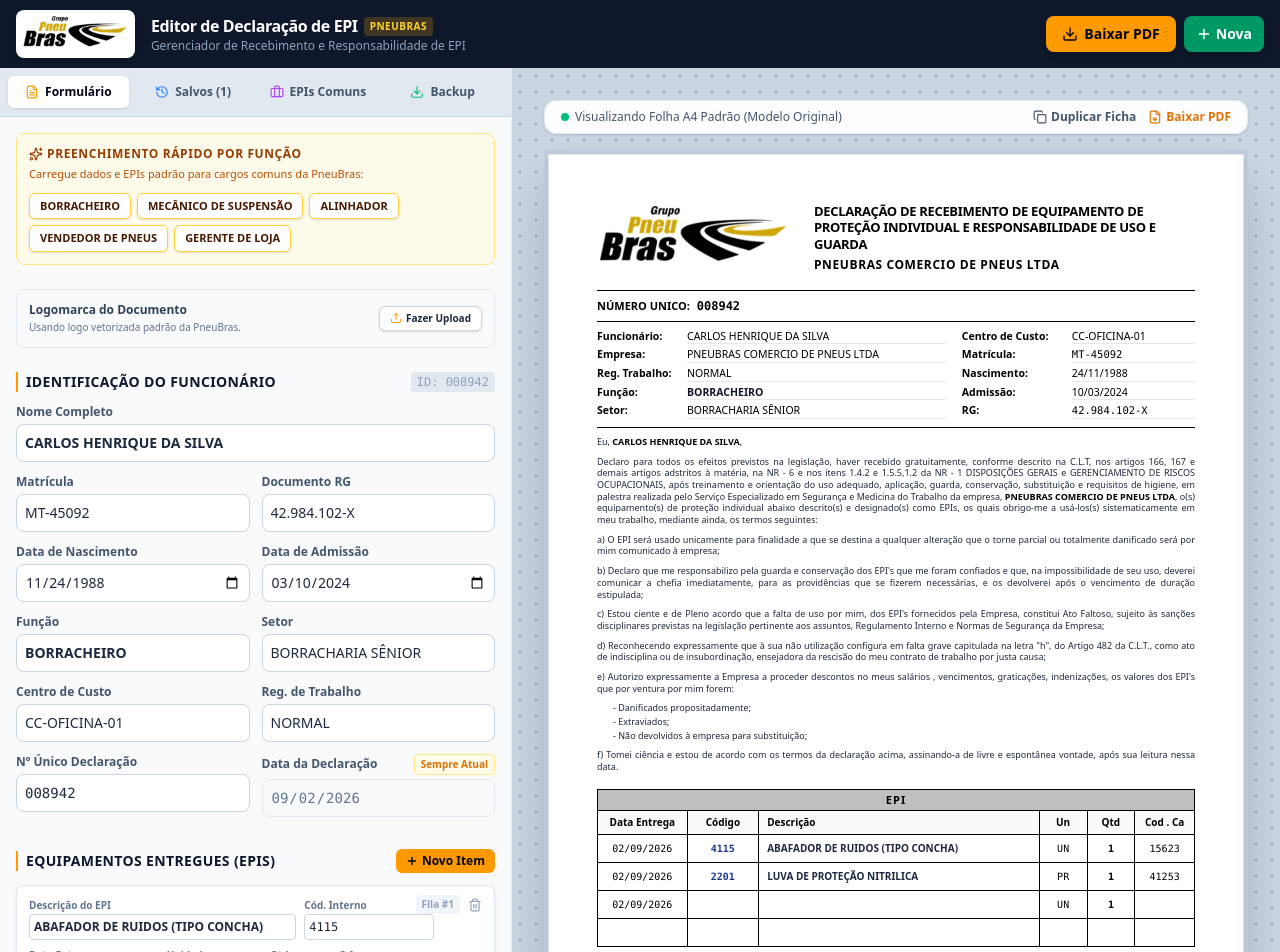
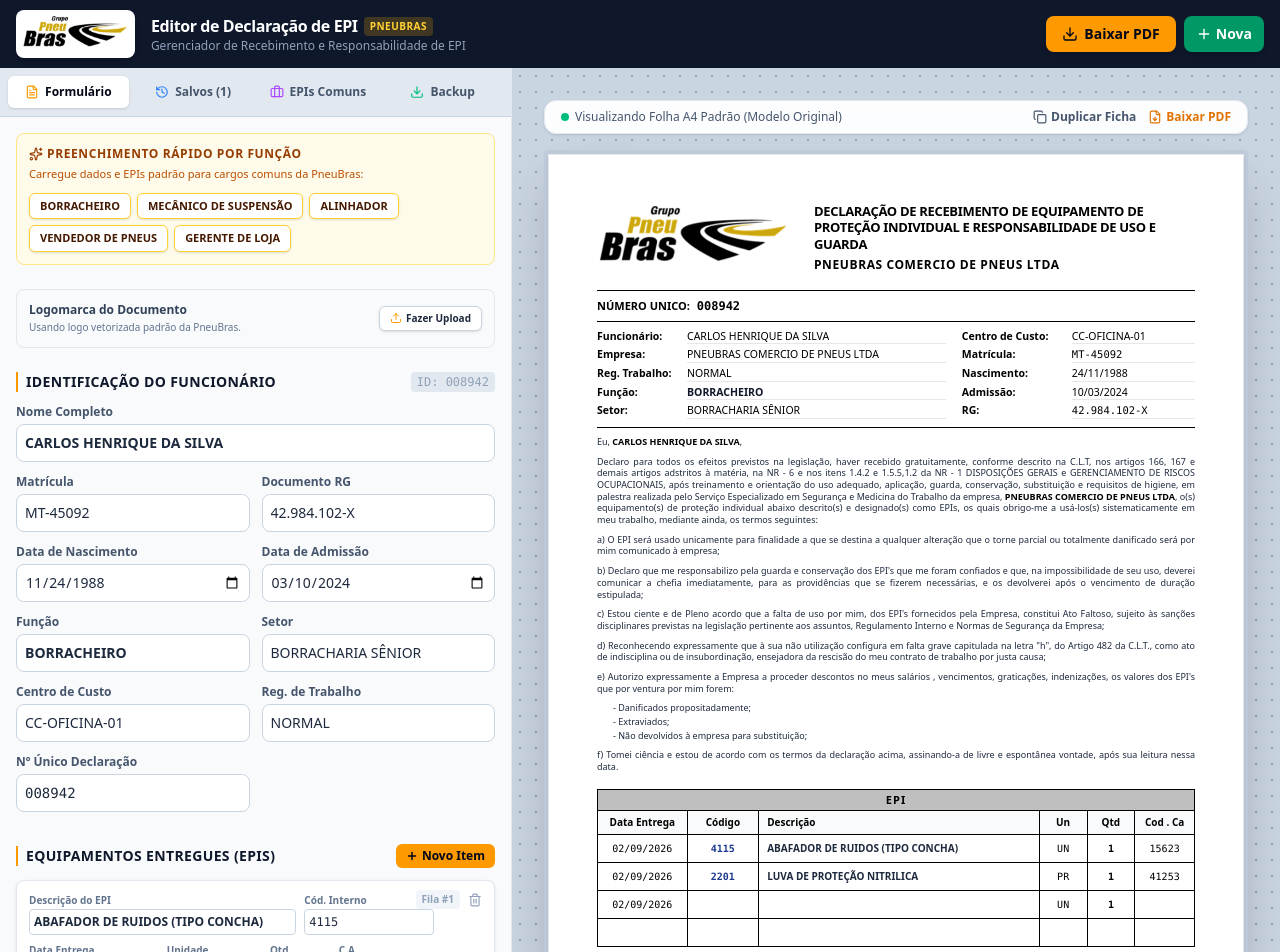
Before and after one commit to AlexandreRego/Editar_Ficha_EPI, a React (Vite) app in the folder editor_ficha/: page / in a window 1280 px wide. Shown: the top 952 px of the page. Built offline with nearby package versions, Linux system fonts and the light colour scheme.

Commit message:
Retirando a data da declaração

```diff
--- a/editor_ficha/src/App.tsx
+++ b/editor_ficha/src/App.tsx
@@ -885,18 +885,7 @@
                     </div>
 
                     <div>
-                      <div className="flex justify-between items-center mb-1">
-                        <label className="block text-xs font-semibold text-slate-600">Data da Declaração</label>
-                        <span className="text-[10px] font-bold text-amber-600 bg-amber-50 px-1.5 py-0.5 rounded border border-amber-200">
-                          Sempre Atual
-                        </span>
-                      </div>
-                      <input
-                        type="date"
-                        value={getLocalDateString()}
-                        disabled
-                        className="w-full text-sm border border-slate-200 rounded-lg p-2 bg-slate-50 text-slate-500 outline-none cursor-not-allowed font-mono"
-                      />
+
                     </div>
                   </div>
                 </div>
```
